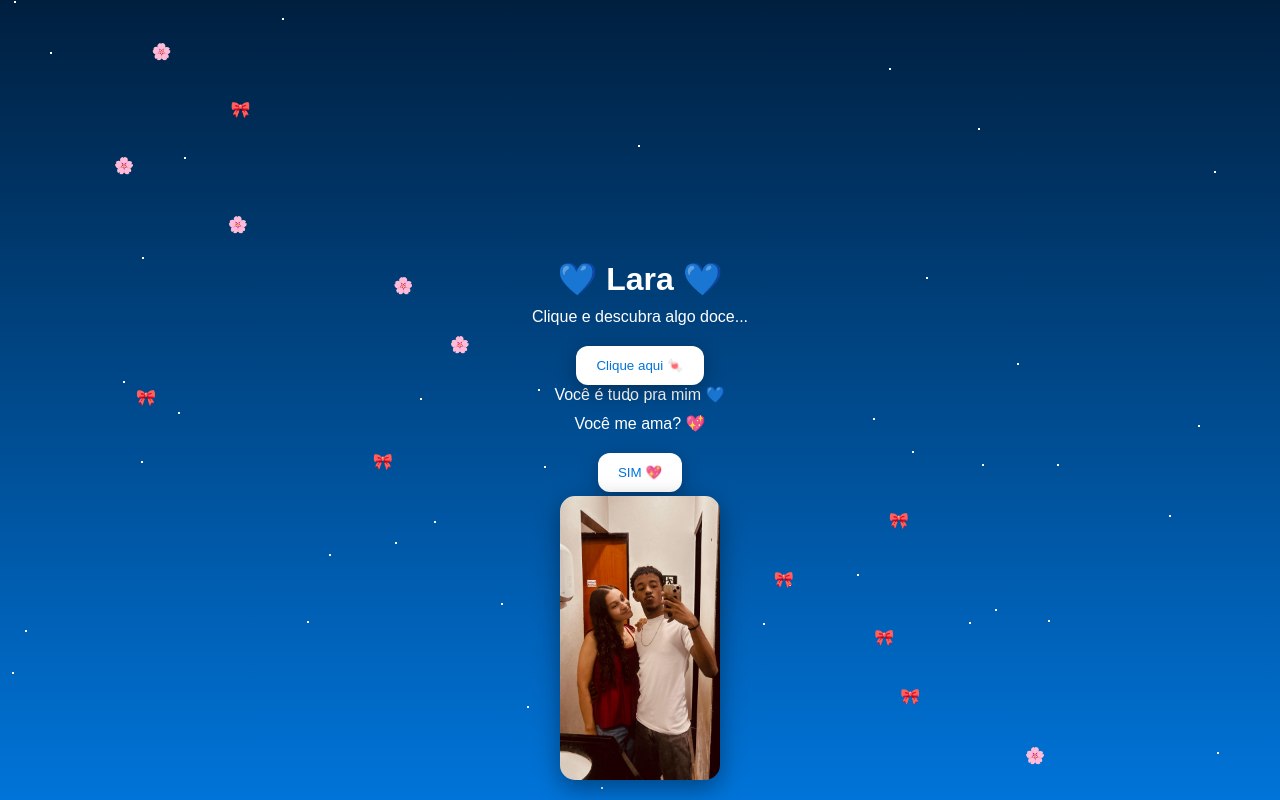
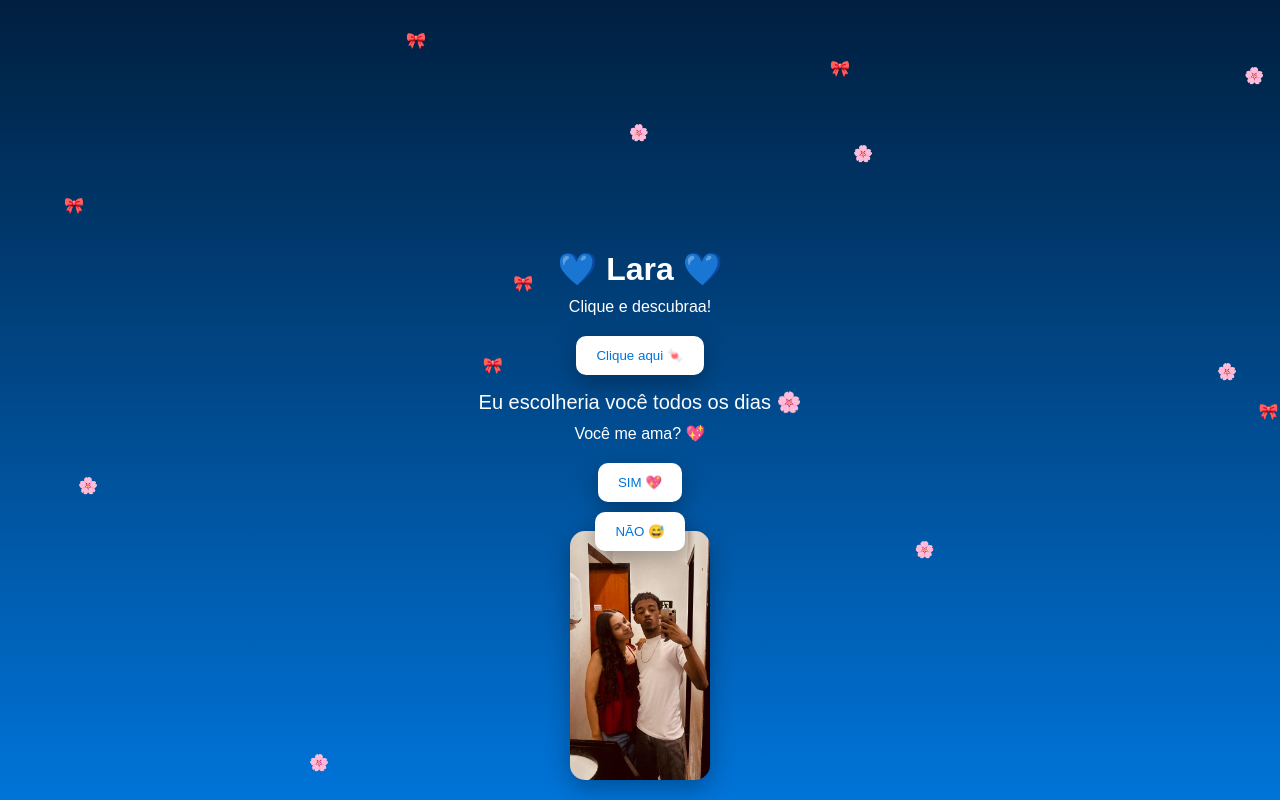
Before and after one commit to joao-neres/Presente, a plain HTML site: page index.html in a window 1280 px wide. Both pictures are taken after a click on the button "Clique aqui 🍬". Drawn offline with Linux system fonts and the light colour scheme.

Commit message:
presente

```diff
--- a/index.html
+++ b/index.html
@@ -13,40 +13,61 @@
             margin: 0;
             font-family: Arial, sans-serif;
             color: white;
-            overflow: hidden;
             background: linear-gradient(to bottom, #001f3f, #0074D9);
+            overflow-x: hidden;
         }
 
-        /* CAMADAS */
-        #background {
+        /* 🌙 overlay */
+        #overlayNoite {
             position: fixed;
             inset: 0;
+            background: linear-gradient(to bottom, #000814, #001d3d);
+            opacity: 0;
+            transition: opacity 3s ease;
             z-index: 1;
         }
 
-        #efeitos {
-            position: fixed;
-            inset: 0;
-            z-index: 2;
-            pointer-events: none;
+        .noite #overlayNoite {
+            opacity: 1;
         }
 
+        /* ✨ estrelas */
+        .estrela {
+            position: fixed;
+            width: 2px;
+            height: 2px;
+            background: white;
+            border-radius: 50%;
+            animation: piscar 2s infinite;
+            z-index: 2;
+        }
+
+        @keyframes piscar {
+
+            0%,
+            100% {
+                opacity: 0.3;
+            }
+
+            50% {
+                opacity: 1;
+            }
+        }
+
+        /* 📱 conteúdo */
         .conteudo {
             position: relative;
-            z-index: 3;
-
+            z-index: 10;
             display: flex;
             flex-direction: column;
+            justify-content: center;
             align-items: center;
-            justify-content: center;
-
             height: 100dvh;
             padding: 20px;
+            box-sizing: border-box;
             text-align: center;
-            box-sizing: border-box;
         }
 
-        /* TEXTO */
         h1 {
             margin: 0;
         }
@@ -55,89 +76,95 @@
             margin: 10px 0;
         }
 
-        /* BOTÕES */
+        /* 🔘 botões */
         button {
             padding: 12px 20px;
-            border-radius: 12px;
+            border-radius: 10px;
             border: none;
             background: white;
             color: #0074D9;
+            cursor: pointer;
             margin-top: 10px;
-            box-shadow: 0 6px 20px rgba(0, 0, 0, 0.3);
-            z-index: 4;
+            box-shadow: 0 8px 25px rgba(0, 0, 0, 0.3);
+            z-index: 20;
             position: relative;
         }
 
         button:active {
-            transform: scale(0.92);
+            transform: scale(0.9);
         }
 
-        /* FOTO */
+        /* 💬 mensagem */
+        #mensagem {
+            margin-top: 15px;
+            font-size: 20px;
+            opacity: 0;
+            transition: 1s;
+        }
+
+        /* 💥 camada efeitos */
+        #efeitos {
+            position: fixed;
+            inset: 0;
+            z-index: 5;
+            pointer-events: none;
+            overflow: hidden;
+        }
+
+        /* 📸 foto */
         .foto {
             position: fixed;
             bottom: 20px;
             left: 50%;
+            width: 140px;
+            border-radius: 15px;
             transform: translateX(-50%);
-            width: 160px;
-            border-radius: 15px;
-            z-index: 3;
-            box-shadow: 0 8px 25px rgba(0, 0, 0, 0.4);
+            z-index: 8;
+            box-shadow: 0 8px 25px rgba(0, 0, 0, 0.3);
         }
 
-        /* ESTRELAS */
-        .estrela {
-            position: absolute;
-            width: 2px;
-            height: 2px;
-            background: white;
-            animation: piscar 2s infinite;
-        }
-
-        @keyframes piscar {
-            50% {
-                opacity: 0.2;
-            }
-        }
-
-        /* QUEDA */
-        @keyframes cair {
-            to {
-                transform: translateY(110vh);
-            }
-        }
-
-        /* FINAL */
+        /* 💌 final */
         #final {
             display: none;
             position: fixed;
             inset: 0;
             background: rgba(0, 0, 0, 0.95);
-            z-index: 10;
+            z-index: 50;
+            align-items: center;
             justify-content: center;
-            align-items: center;
-            flex-direction: column;
-            font-size: 24px;
+            font-size: 26px;
         }
 
         #fechar {
             position: absolute;
             top: 20px;
-            right: 20px;
+            right: 25px;
             font-size: 28px;
             cursor: pointer;
+        }
+
+        /* 🌸 queda */
+        @keyframes cair {
+            from {
+                transform: translateY(-50px);
+            }
+
+            to {
+                transform: translateY(110vh);
+            }
         }
     </style>
 </head>
 
 <body>
 
-    <div id="background"></div>
+    <div id="overlayNoite"></div>
     <div id="efeitos"></div>
 
     <div class="conteudo">
         <h1>💙 Lara 💙</h1>
+        <p>Clique e descubraa!</p>
 
-        <p>Clique e descubra algo doce...</p>
         <button onclick="mostrar()">Clique aqui 🍬</button>
 
         <div id="mensagem"></div>
@@ -151,63 +178,95 @@
 
     <div id="final">
         <div id="fechar" onclick="fecharFinal()">❌</div>
-        <div id="textoFinal"></div>
+        <div id="textoFinal">💙 Saiba que eu te amo muito, Lara 💙</div>
     </div>
 
     <script>
+        let cliques = 0;
         let cliquesNao = 0;
+        let escalaNao = 1;
 
-        /* 💬 mensagens */
+        const mensagens = [
+            "Princesa, você é minha pessoa favorita 🍬",
+            "Seu sorriso deixa tudo mais bonito 💙",
+            "Eu escolheria você todos os dias 🌸",
+            "Você é meu lugar seguro 💕",
+            "Te amo mais do que palavras conseguem dizer 💖"
+        ];
+
         function mostrar() {
-            document.getElementById("mensagem").innerText =
-                "Você é tudo pra mim 💙";
+            cliques++;
+
+            let msg = mensagens[Math.floor(Math.random() * mensagens.length)];
+            let div = document.getElementById("mensagem");
+            div.innerHTML = msg;
+            div.style.opacity = 1;
 
             explodir();
-        }
 
-        /* 💥 explosão */
-        function explodir() {
-            const container = document.getElementById("efeitos");
-
-            for (let i = 0; i < 20; i++) {
-                const e = document.createElement("div");
-                e.innerHTML = ["💖", "🌸", "🎀"][Math.floor(Math.random() * 3)];
-
-                e.style.position = "absolute";
-                e.style.left = Math.random() * 100 + "vw";
-                e.style.top = Math.random() * 50 + "vh";
-
-                e.style.transition = "1s";
-                requestAnimationFrame(() => {
-                    e.style.transform = `translateY(-100px)`;
-                    e.style.opacity = 0;
-                });
-
-                container.appendChild(e);
-                setTimeout(() => e.remove(), 1000);
+            if (cliques >= 5) {
+                abrirFinal("💙 Saiba que eu te amo muito, Lara 💙");
+                cliques = 0;
             }
         }
 
-        /* 😆 NÃO */
+        /* 💥 explosão corrigida */
+        function explodir(qtd = 20) {
+            const container = document.getElementById("efeitos");
+
+            const origemX = Math.random() * window.innerWidth;
+            const origemY = Math.random() * window.innerHeight * 0.6;
+
+            for (let i = 0; i < qtd; i++) {
+                const item = document.createElement("div");
+                item.innerHTML = ["💖", "🌸", "🎀"][Math.floor(Math.random() * 3)];
+
+                item.style.position = "absolute";
+                item.style.left = origemX + "px";
+                item.style.top = origemY + "px";
+
+                const angle = Math.random() * 2 * Math.PI;
+                const dist = 120 + Math.random() * 120;
+
+                const x = Math.cos(angle) * dist;
+                const y = Math.sin(angle) * dist;
+
+                requestAnimationFrame(() => {
+                    item.style.transition = "transform 0.8s, opacity 0.8s";
+                    item.style.transform = `translate(${x}px, ${y}px)`;
+                    item.style.opacity = "0";
+                });
+
+                container.appendChild(item);
+                setTimeout(() => item.remove(), 800);
+            }
+        }
+
+        function sim() {
+            explodir(50);
+        }
+
         function clicouNao() {
             cliquesNao++;
+
+            const btn = document.getElementById("nao");
+
+            escalaNao -= 0.1;
+            if (escalaNao < 0.5) escalaNao = 0.5;
+            btn.style.transform = `scale(${escalaNao})`;
 
             fugir();
 
             if (cliquesNao >= 2) {
-                abrirFinal("😏 Você me ama sim 💖");
-                document.getElementById("nao").style.display = "none";
+                abrirFinal(" Nem tenta fugir você me ama sim 😏💖");
+                cliquesNao = 0;
+                escalaNao = 1;
+                btn.style.transform = "scale(1)";
             }
         }
 
-        /* 💖 SIM */
-        function sim() {
-            abrirFinal("💙 Eu sabia... te amo muito Lara 💙");
-        }
-
-        /* FINAL */
         function abrirFinal(texto) {
-            document.getElementById("textoFinal").innerText = texto;
+            document.getElementById("textoFinal").innerHTML = texto;
             document.getElementById("final").style.display = "flex";
         }
 
@@ -215,38 +274,52 @@
             document.getElementById("final").style.display = "none";
         }
 
-        /* fugir */
         function fugir() {
             const btn = document.getElementById("nao");
 
+            const limiteX = window.innerWidth - btn.offsetWidth;
+            const limiteY = window.innerHeight * 0.5;
+
             btn.style.position = "fixed";
-            btn.style.left = Math.random() * 70 + "vw";
-            btn.style.top = Math.random() * 60 + "vh";
+            btn.style.left = Math.random() * limiteX + "px";
+            btn.style.top = Math.random() * limiteY + "px";
         }
 
-        /* 🌸 queda */
-        setInterval(() => {
-            const e = document.createElement("div");
-            e.innerHTML = ["🌸", "🎀"][Math.floor(Math.random() * 2)];
+        /* 🌸 queda corrigida */
+        function criarItem() {
+            const container = document.getElementById("efeitos");
+            const item = document.createElement("div");
 
-            e.style.position = "absolute";
-            e.style.left = Math.random() * 100 + "vw";
-            e.style.top = "-20px";
-            e.style.animation = "cair 6s linear";
+            item.innerHTML = ["🌸", "🎀"][Math.floor(Math.random() * 2)];
 
-            document.getElementById("efeitos").appendChild(e);
+            item.style.position = "absolute";
+            item.style.left = Math.random() * 100 + "vw";
+            item.style.top = "-50px";
+            item.style.animation = "cair " + (5 + Math.random() * 5) + "s linear";
 
-            setTimeout(() => e.remove(), 6000);
-        }, 400);
+            container.appendChild(item);
+            setTimeout(() => item.remove(), 10000);
+        }
 
-        /* ✨ estrelas */
-        for (let i = 0; i < 40; i++) {
-            const s = document.createElement("div");
-            s.className = "estrela";
-            s.style.left = Math.random() * 100 + "vw";
-            s.style.top = Math.random() * 100 + "vh";
-            document.getElementById("background").appendChild(s);
+        setInterval(criarItem, 400);
+
+        /* ✨ estrelas corrigidas */
+        function criarEstrelas() {
+            const container = document.getElementById("efeitos");
+
+            for (let i = 0; i < 40; i++) {
+                const estrela = document.createElement("div");
+                estrela.className = "estrela";
+                estrela.style.left = Math.random() * 100 + "vw";
+                estrela.style.top = Math.random() * 100 + "vh";
+                container.appendChild(estrela);
+            }
         }
+
+        setTimeout(() => {
+            document.body.classList.add("noite");
+            criarEstrelas();
+        }, 10000);
     </script>
 
 </body>
```
